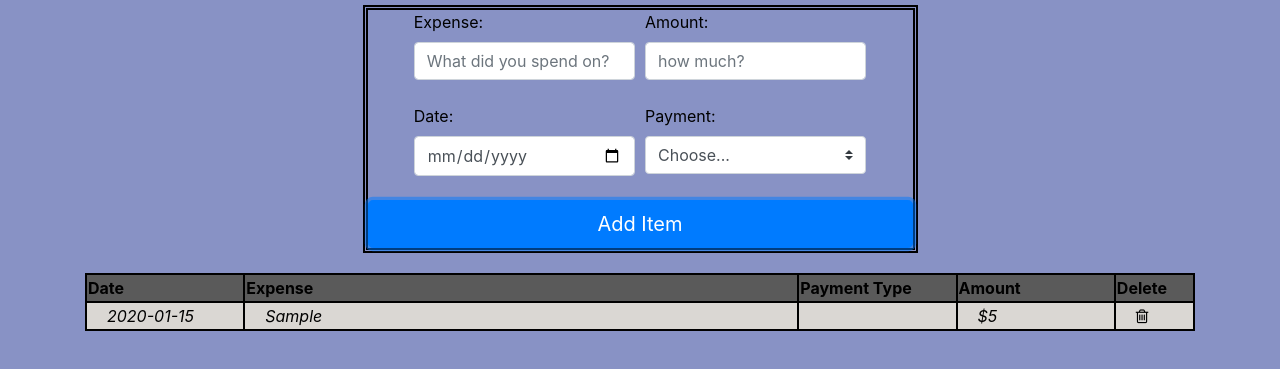
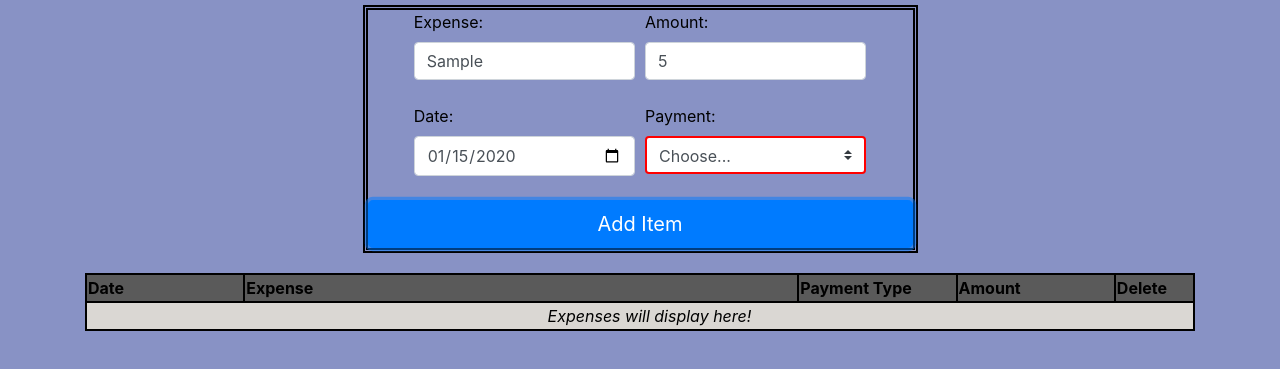
Before and after one commit to stev1905/Expense-Tracker-App, a plain HTML site: page index.html in a window 1280 px wide. Both pictures are taken after typing "Sample", "5", "2020-01-15" into the empty fields and a click on the button "Add Item". Shown: the part 51-420 px from the top of the page. Drawn offline with nearby package versions, Linux system fonts and the light colour scheme.

Commit message:
added form validation functionality, small adjustments to script variables

```diff
--- a/index.html
+++ b/index.html
@@ -5,6 +5,7 @@
     <meta name="viewport" content="width=device-width, initial-scale=1.0">
     <link rel="stylesheet" href="https://maxcdn.bootstrapcdn.com/bootstrap/4.0.0/css/bootstrap.min.css" integrity="sha384-Gn5384xqQ1aoWXA+058RXPxPg6fy4IWvTNh0E263XmFcJlSAwiGgFAW/dAiS6JXm" crossorigin="anonymous">
     <link href="https://maxcdn.bootstrapcdn.com/font-awesome/4.7.0/css/font-awesome.min.css" rel="stylesheet">
+    <link rel="stylesheet" href="style.css">
     <title>Expense Tracker App</title>
 </head>
 <body>
@@ -36,7 +37,7 @@
                         </select>
                     </div>
                 </div>
-                <button type="button" class="btn btn-primary btn-lg btn-block">Add Item</button>
+                <button type="button" id="addExpenseBtn" class="btn btn-primary btn-lg btn-block">Add Item</button>
             </form>
             <table id="myTable">
                 <tr class="table-header">
@@ -47,7 +48,7 @@
                     <th width="5%">Delete</th>
                 </tr>
                 <tr>
-                    <td class="first-td" align="center" colspan="5">Expenses will display here!</td>
+                    <td id ="first-td" align="center" colspan="5">Expenses will display here!</td>
                 </tr>
             </table>
         </div>
@@ -55,6 +56,5 @@
         <script src="https://cdnjs.cloudflare.com/ajax/libs/popper.js/1.12.9/umd/popper.min.js" integrity="sha384-ApNbgh9B+Y1QKtv3Rn7W3mgPxhU9K/ScQsAP7hUibX39j7fakFPskvXusvfa0b4Q" crossorigin="anonymous"></script>
         <script src="https://maxcdn.bootstrapcdn.com/bootstrap/4.0.0/js/bootstrap.min.js" integrity="sha384-JZR6Spejh4U02d8jOt6vLEHfe/JQGiRRSQQxSfFWpi1MquVdAyjUar5+76PVCmYl" crossorigin="anonymous"></script>
         <script src="script.js"></script>
-        <link rel="stylesheet" href="style.css">
     </body>
 </html>
--- a/script.js
+++ b/script.js
@@ -1,7 +1,13 @@
 const SAVED_EXPENSES_KEY = 'saved-expenses';
 
-let table = document.getElementById('myTable').getElementsByTagName('tbody')[0];
-let button = document.getElementsByClassName('btn btn-primary btn-lg btn-block')[0];
+const table = document.getElementById('myTable').getElementsByTagName('tbody')[0];
+const firstTd = document.getElementById('first-td');
+
+const button = document.getElementById('addExpenseBtn');
+const expenseItem = document.getElementById('validationDefault01');
+const amount = document.getElementById('validationDefault02');
+const expenseDate = document.getElementById('validationDefault03');
+const formOfPayment = document.getElementById('validationDefault04');
 
 const savedExpenses =  getSavedExpenses();
 savedExpenses.forEach(expense => renderRow(expense));
@@ -37,22 +43,41 @@ function renderRow(expense) {
     table.appendChild(tr);
 }
 
+function checkForEmpty(element) {
+    if(!element.value) {
+        element.classList.add('invalid-field');
+        return false;
+    } else {
+        element.classList.remove('invalid-field');
+        return true;
+    }
+}
+
 button.addEventListener('click', addExpense);
 function addExpense() {
+    const invalidItem = checkForEmpty(expenseItem);
+    const invalidAmount = checkForEmpty(amount);
+    const invalidDate = checkForEmpty(expenseDate);
+    const invalidFormOfPayment = checkForEmpty(formOfPayment);
+
+    if(!invalidItem || !invalidAmount || !invalidDate || !invalidFormOfPayment) {
+        alert('Please enter a value');
+        return;
+    } else {
         const expense = {
             id: Math.floor(new Date().getTime() * Math.random()),
-        expenseItem: document.getElementsByTagName('form')[0][0].value,
-        amount: document.getElementsByTagName('form')[0][1].value,
-        date: document.getElementsByTagName('form')[0][2].value,
-        formOfPayment: document.getElementsByTagName('form')[0][3].value,
+            expenseItem: expenseItem.value,
+            amount: amount.value,
+            date: expenseDate.value,
+            formOfPayment: formOfPayment.value,
         }
-
         renderRow(expense);
         let savedExpenses = getSavedExpenses();
         savedExpenses.push(expense);
         hideFirstRow(savedExpenses);
         localStorage.setItem(SAVED_EXPENSES_KEY, JSON.stringify(savedExpenses));
         document.getElementById('myForm').reset();
+    }
 }
 
 table.addEventListener('click', removeExpense);
@@ -77,8 +102,8 @@ function getSavedExpenses() {
 
 function hideFirstRow(savedExpenses) {
     if(savedExpenses.length > 0) {
-        document.getElementsByClassName('first-td')[0].style.display ='none';
+        firstTd.classList.add('do-not-display');
     } else {
-        document.getElementsByClassName('first-td')[0].style.display ='';
+        firstTd.classList.remove('do-not-display');
     }
 }
--- a/style.css
+++ b/style.css
@@ -57,3 +57,11 @@ td {
     display: flex;
     justify-content: center;
 }
+
+.invalid-field {
+    border: 2px solid red;
+}
+
+.do-not-display {
+    display: none;
+}
```
Lines whose indentation alone changed are shown as unchanged.
